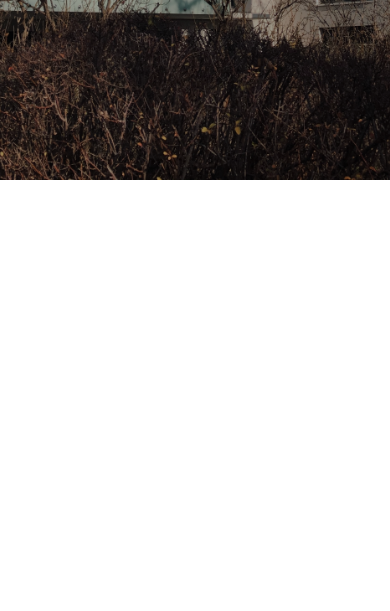
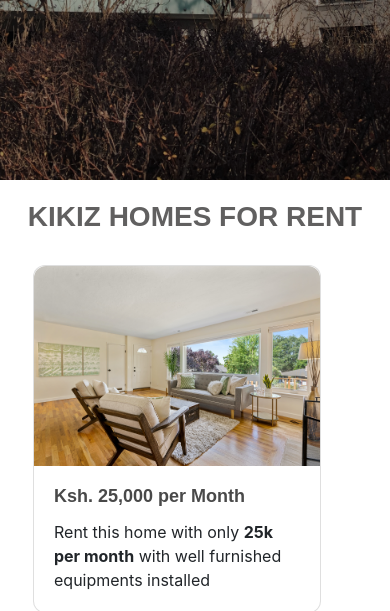
Before and after one commit to Jeff-Mwai/kikiz-property-management-software, a Python web app: template app/templates/index.html in a window 390 px wide. Shown: the part 664-1275 px from the top of the page. Before the commit the page ends 844 px from the top, so only its background shows below. Run offline with Jinja, Linux system fonts and the light colour scheme; the template is opened without the code that fills it, so the values that code supplies are empty; some libraries are stand-ins or nearby versions.

Commit message:
updated files

```diff
--- a/app/static/css/index.css
+++ b/app/static/css/index.css
@@ -54,9 +54,6 @@
     background-color: rgba(255,255,255,0.9);
     transition: 0.5s ease;
 }
-.front-photo-container{
-    margin-top: 3%;
-}
 .front-photo-background{
     background:linear-gradient( rgba(0, 0, 0, 0.4), rgba(0, 0, 0, 0.4)),url("../images/rental.jpg");
     background-repeat: no-repeat;
@@ -77,3 +74,32 @@
 .front-photo span{
     text-align: center;
 }
+.kikiz-rent{
+    margin-top: 5%;
+}
+.kikiz-rent h1{
+    color: #616060;
+    font-size: 28px;
+    font-weight: bold;
+    font-family: sans-serif;
+}
+.kikiz-rent .card{
+    border-top-left-radius: 12px;
+    border-top-right-radius: 12px;
+    border-bottom-left-radius: 12px;
+    border-bottom-right-radius: 12px;
+    margin-left: 5%;
+}
+.kikiz-rent .card img{
+    width: 100%;
+    height: 200px;
+    object-fit: cover;
+    border-top-left-radius: 12px;
+    border-top-right-radius: 12px;
+}
+.kikiz-rent .card h5{
+    font-size: 18px;
+    font-weight: bolder;
+    font-family: sans-serif;
+    color: #494949;
+}
--- a/app/templates/index.html
+++ b/app/templates/index.html
@@ -36,5 +36,58 @@
             </div>
         </div>
     </div>
+
+    <div class="container kikiz-rent">
+        <h1 class="text-center">KIKIZ HOMES FOR RENT</h1> <br>
+        <div class="row">
+            <div class="col-md-4">
+                <div class="card" style="width: 18rem;">
+                    <img src="/static/images/kikiz-home1.jpg" class="card-img-top" alt="...">
+                    <div class="card-body">
+                        <h5 class="card-title">Ksh. 25,000 per Month</h5>
+                        <p class="card-text">Rent this home with only <strong>25k per
+                                month</strong> with well furnished
+                            equipments installed
+                        </p>
+                    </div>
+                </div>
+            </div>
+
+            <div class="col-md-4">
+                <div class="card" style="width: 18rem;">
+                    <img src="/static/images/kikiz-home2.jpg" class="card-img-top" alt="...">
+                    <div class="card-body">
+                        <h5 class="card-title">Ksh. 18,000 per Month</h5>
+                        <p class="card-text">Rent this home with only <strong>18k per
+                                month</strong> with well furnished
+                            equipments installed
+                        </p>
+                    </div>
+                </div>
+            </div>
+
+            <div class="col-md-4">
+                <div class="card" style="width: 18rem;">
+                    <img src="/static/images/kikiz-home3.jpg" class="card-img-top" alt="...">
+                    <div class="card-body">
+                        <h5 class="card-title">Ksh. 15,000 per Month</h5>
+                        <p class="card-text">Rent this home with only <strong>15k per
+                                month</strong> with well furnished
+                            equipments installed
+                        </p>
+                    </div>
+                </div>
+            </div>
+        </div>
+    </div>
+
+    <div class="container">
+        <h1>Contact Us</h1>
+        <div class="row">
+            <div class="col-md-12">
+
+            </div>
+        </div>
+    </div>
 </div>
 {% endblock content %}
```
Also changed, not shown: app/static/images/kikiz home2.jpg (deleted), app/static/images/kikiz home3.jpg (deleted), 2 other files.
